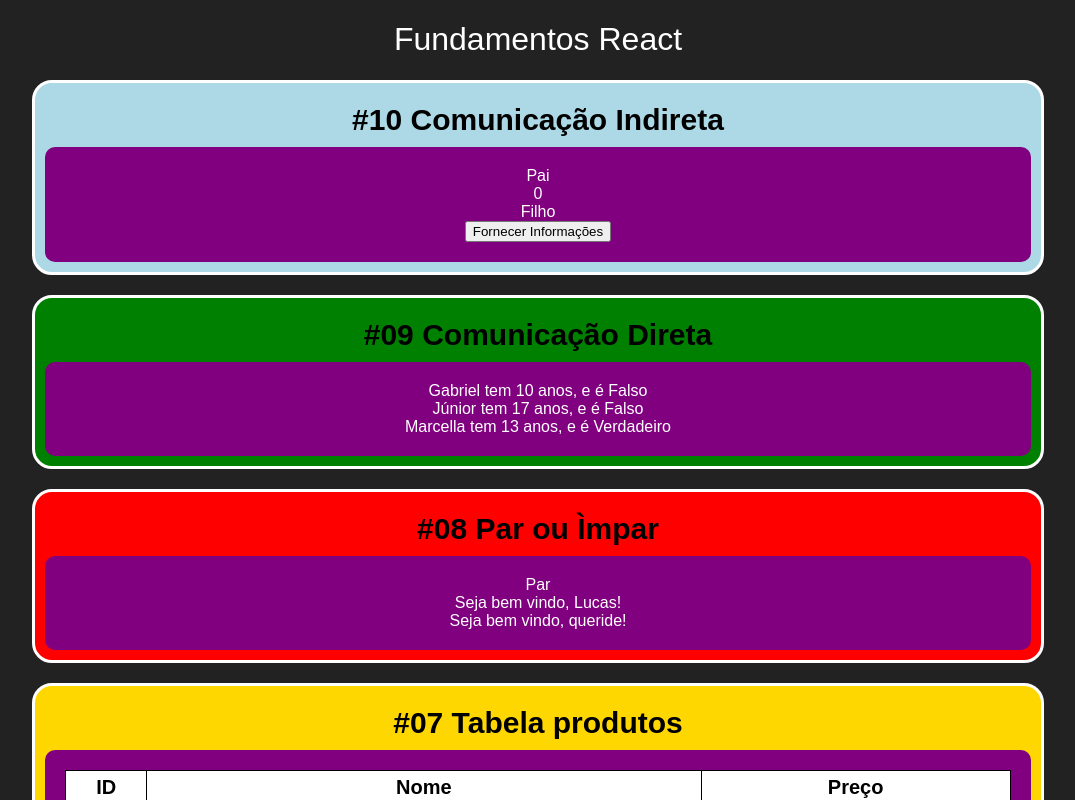
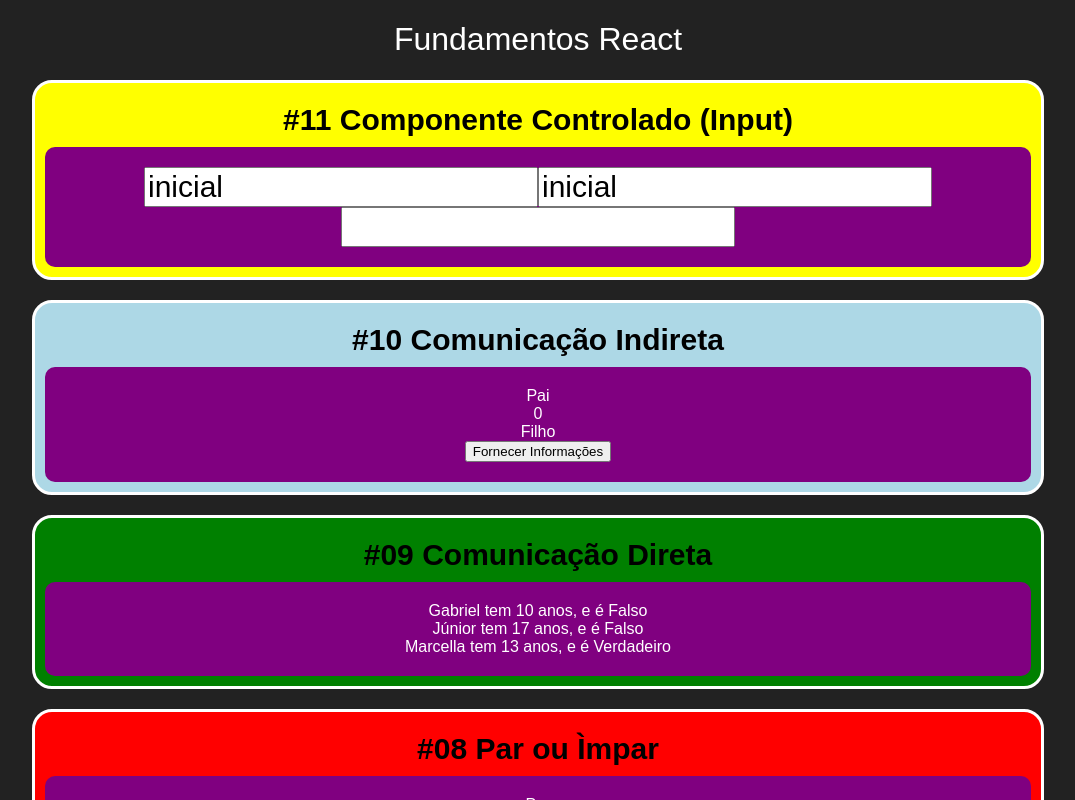
Before and after one commit to lubomfim/aprendendo-react, a React (Create React App) app in the folder aulas/fundamentos/: page / in a window 1280 px wide. Shown: the top 800 px of the page, without its empty margins (102-1177 px from the left). Built offline with nearby package versions, Linux system fonts and the light colour scheme.

Commit message:
Componentes Controlados

```diff
--- a/aulas/fundamentos/src/App.jsx
+++ b/aulas/fundamentos/src/App.jsx
@@ -14,11 +14,16 @@
 import UsuarioInfo from './components/condicional/UsuarioInfo'
 import DiretaPai from './components/comunicacao/DiretaPai'
 import IndiretaPai from './components/comunicacao/IndiretaPai'
+import Input from './components/formulario/Input'
 
 const App = props =>
   <div id="app">
     <h1>Fundamentos React</h1>
    <div className="container">
+
+    <Card titulo="#11 Componente Controlado (Input)" color="yellow">
+      <Input />
+    </Card>
     <Card titulo="#10 Comunicação Indireta" color="lightblue">
       <IndiretaPai />
     </Card>
--- /dev/null
+++ b/aulas/fundamentos/src/components/formulario/Input.css
@@ -0,0 +1,3 @@
+.input input {
+  font-size: 30px;
+}
--- /dev/null
+++ b/aulas/fundamentos/src/components/formulario/Input.jsx
@@ -0,0 +1,19 @@
+import React, { useState } from 'react'
+import './Input.css'
+
+const Input = props => {
+  const [valor, setValor] =  useState('inicial')
+
+  function mudarValor(e) {
+    setValor(e.target.value)
+  }
+  return (
+    <div className="input">
+      <input value={valor} onChange={mudarValor}/>
+      <input value={valor} readOnly/>
+      <input value={undefined}/>
+    </div>
+  )
+}
+
+export default Input
```
Also changed, not shown: 1 other file (tests, documents, lock files or other folders).
